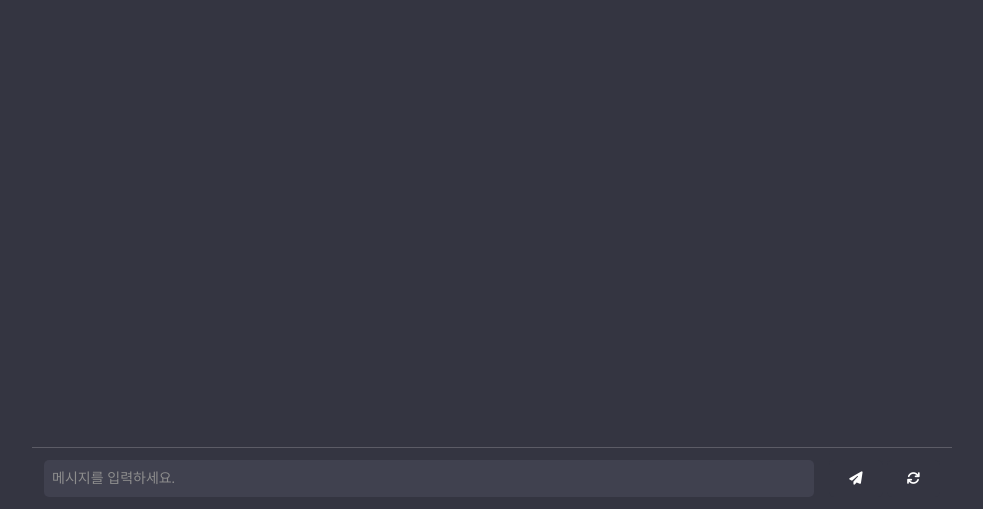
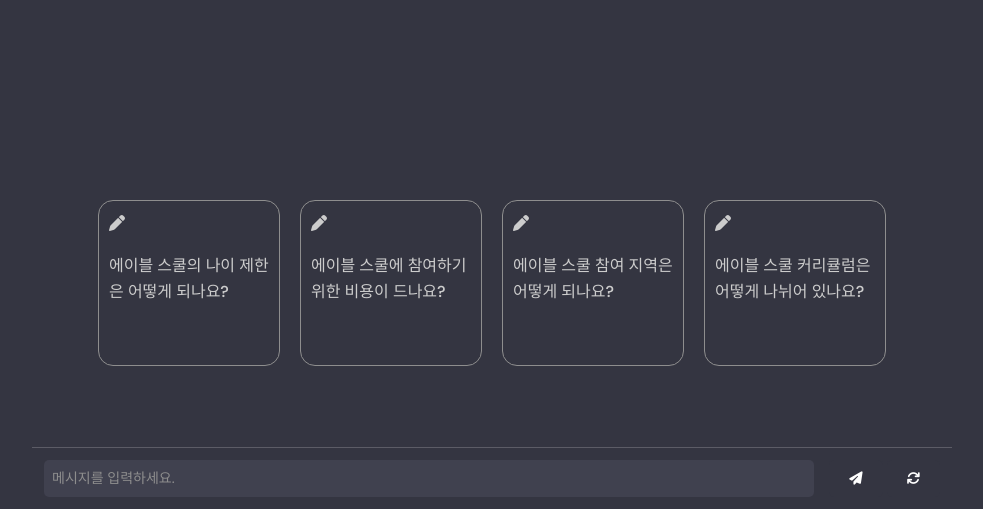
Before and after one commit to AIVLE-5th-TeamProject/MP7_AIVLE-RAG-Chatbot, a Django app: page /chatbot/ in a window 1280 px wide. Shown: the part 291-800 px from the top of the page, without its empty margins (148-1131 px from the left). Run offline with Django 5.2, Linux system fonts and the light colour scheme.

Commit message:
Add: FAQ 질문 카드 기능 추가

```diff
--- a/static/chatbot/script.js
+++ b/static/chatbot/script.js
@@ -8,6 +8,8 @@ const buttonIcon = document.getElementById('button-icon');
 const refreshIcon = document.getElementById('refresh-icon');
 const messageInput = document.getElementById('user-input');
 const typingIndicator = document.getElementById('typingIndicator');
+const faqContainer = document.getElementById('faqContainer');
+const faqCards = document.querySelectorAll('.faq-card');
 
 sendButton.addEventListener('click', sendMessage);
 refreshButton.addEventListener('click', startNewSession);
@@ -160,3 +162,12 @@ document.addEventListener('DOMContentLoaded', () => {
         typingIndicator.style.display = 'none';
     });
 });
+
+// 질문 카드 클릭시 입력창에 입력
+faqCards.forEach(card => {
+    card.addEventListener('click', () => {
+        const faq = card.getAttribute('data-question');
+        messageInput.value = faq;
+        faqContainer.style.display = 'none';
+    });
+});
--- a/static/chatbot/style.css
+++ b/static/chatbot/style.css
@@ -1,4 +1,5 @@
 @import url('https://fonts.googleapis.com/css2?family=Poppins:wght@300;400;500;600;700&display=swap');
+@import url('https://fonts.googleapis.com/css2?family=Noto+Sans+KR:wght@100..900&display=swap');
 
 *{
     font-family: 'Poppins', sans-serif;
@@ -210,3 +211,49 @@ body{
 #typingIndicator {
     display: none;
 }
+
+.faq-container {
+    display: flex;
+    justify-content: center;
+    align-items: center;
+    height: 200px;
+    width: 100%;
+    gap: 20px;
+    margin-bottom: 4rem;
+    flex-wrap: wrap;
+}
+
+.faq-card {
+    font-family: "Noto Sans KR", sans-serif;
+    height: 9rem;
+    width: 10rem;
+    padding: 10px;
+    border: 1px;
+    border-radius: 15px;
+    background-color: transparent;
+    color: #ccc;
+    cursor: pointer;
+    float: left;
+    transition: background-color 0.3s;
+    border-style: solid;
+    border-color: #8e8e8e;
+    border-width: 1px;
+    font-weight: 500;
+}
+
+.faq-card:hover {
+    background-color: #5f6069;
+}
+
+@media (max-width: 450px) {
+    .faq-container {
+        height: auto; /* 높이를 자동으로 조정 */
+        gap: 10px; /* 간격을 줄임 */
+    }
+
+    .faq-card {
+        font-size: 13px;
+        height: 7rem; /* 높이를 줄임 */
+        width: 8rem; /* 너비를 줄임 */
+    }
+}
--- a/templates/chatbot/index.html
+++ b/templates/chatbot/index.html
@@ -32,7 +32,33 @@
                 <div class="icon" id="user-icon">
                     <i class="fa-regular fa-user"></i>
                 </div>
-                <div class="user">...</div>
+                <div class="user">.....</div>
+            </div>
+        </div>
+        <div class="faq-container" id="faqContainer">
+            <div class="faq-card" data-question="에이블 스쿨의 나이 제한은 어떻게 되나요?">
+                <div>
+                    <i class="fas fa-light fa-pen"></i>
+                    <p>에이블 스쿨의 나이 제한은 어떻게 되나요?</p>
+                </div>
+            </div>
+            <div class="faq-card" data-question="에이블 스쿨에 참여하기 위한 비용이 드나요?">
+                <div>
+                    <i class="fas fa-light fa-pen"></i>
+                    <p>에이블 스쿨에 참여하기 위한 비용이 드나요?</p>
+                </div>
+            </div>
+            <div class="faq-card" data-question="에이블 스쿨 참여 지역은 어떻게 되나요?">
+                <div>
+                    <i class="fas fa-light fa-pen"></i>
+                    <p>에이블 스쿨 참여 지역은 어떻게 되나요?</p>
+                </div>
+            </div>
+            <div class="faq-card" data-question="에이블 스쿨 커리큘럼은 어떻게 나뉘어 있나요?">
+                <div>
+                    <i class="fas fa-light fa-pen"></i>
+                    <p>에이블 스쿨 커리큘럼은 어떻게 나뉘어 있나요?</p>
+                </div>
             </div>
         </div>
 
```
